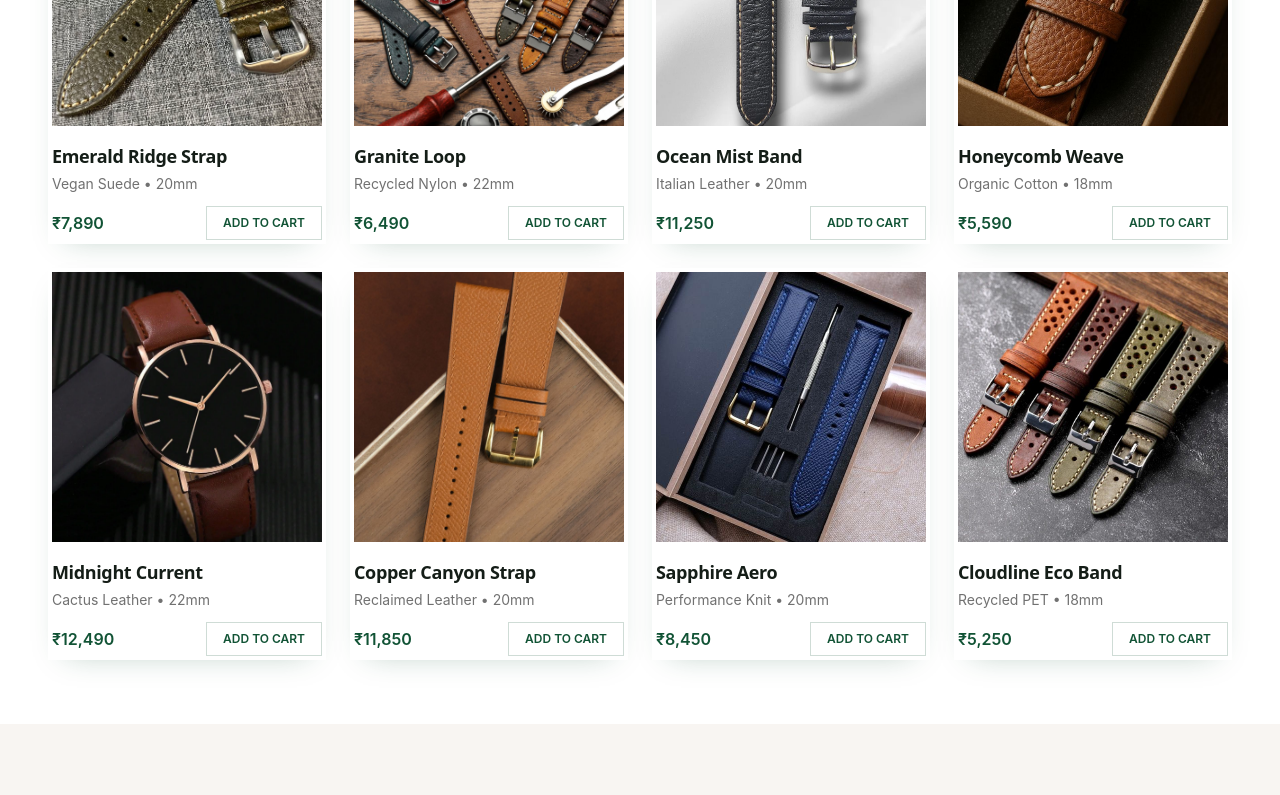
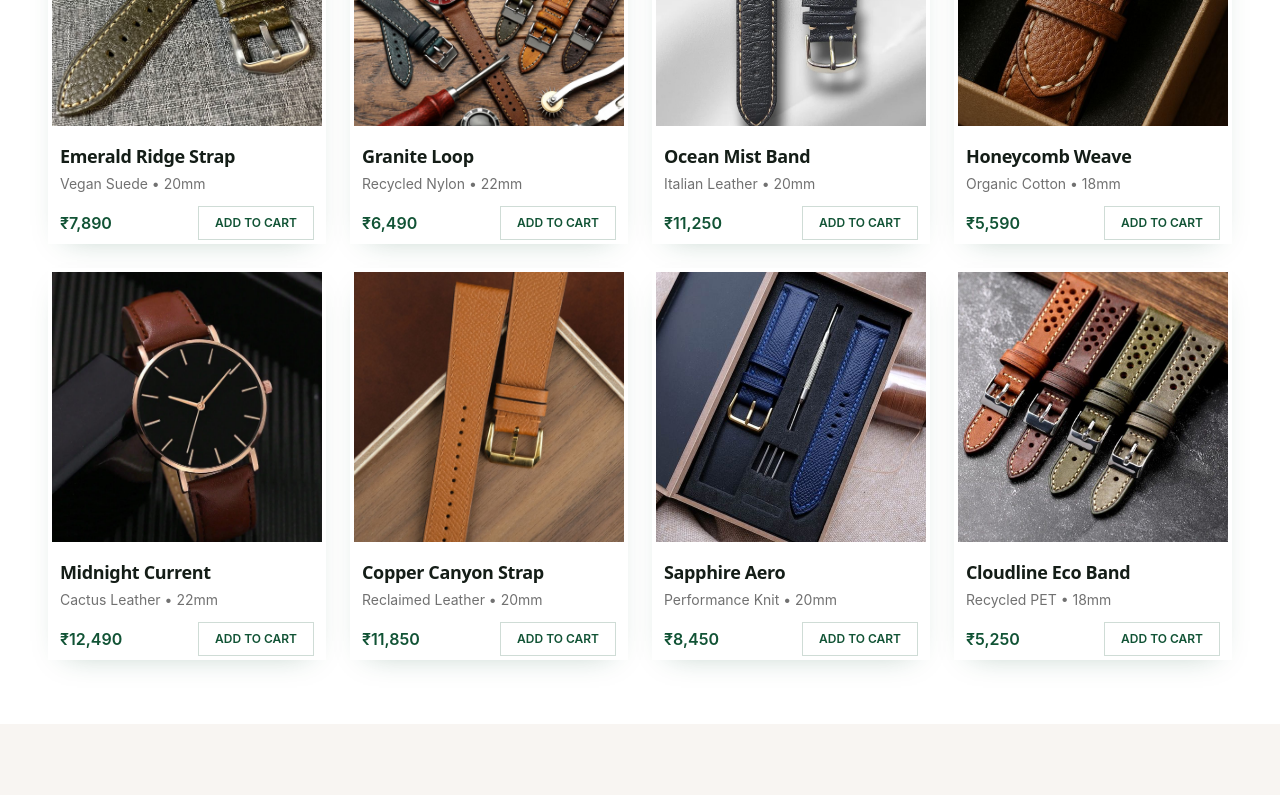
Before and after one commit to shivanitech777/e-commercewatchstrap, a Next.js app: page / in a window 1280 px wide. Shown: the part 1220-2015 px from the top of the page. Built offline with nearby package versions, Linux system fonts and the light colour scheme.

Commit message:
Add horizontal padding to ProductCard for improved layout consistency

```diff
--- a/src/components/ProductCard.jsx
+++ b/src/components/ProductCard.jsx
@@ -30,7 +30,7 @@ export default function ProductCard({ product }) {
             />
           </div>
         </div>
-        <div className="flex flex-1 flex-col justify-between gap-3 pt-4">
+        <div className="flex flex-1 flex-col justify-between gap-3 pt-4 px-2">
           <div className="space-y-1">
             <h3 className="text-base font-semibold text-ink sm:text-lg">
               <span
```
